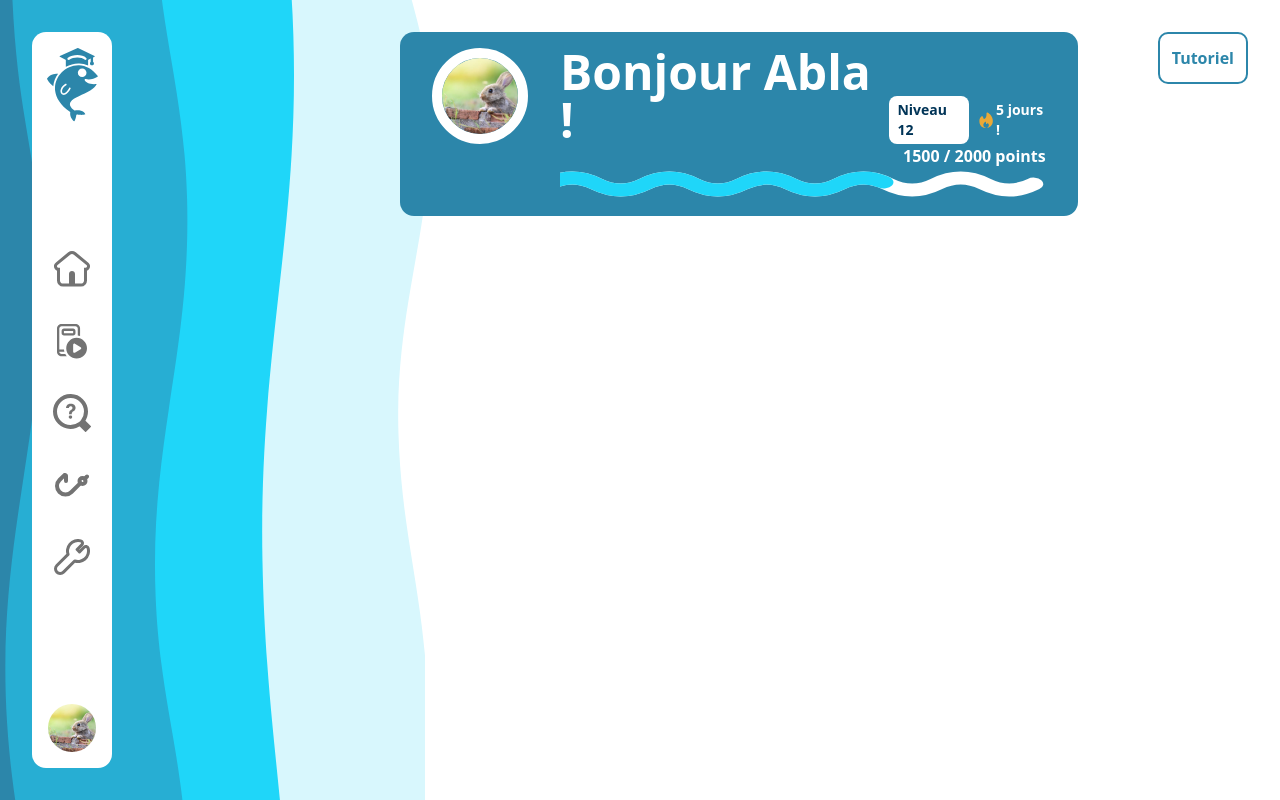
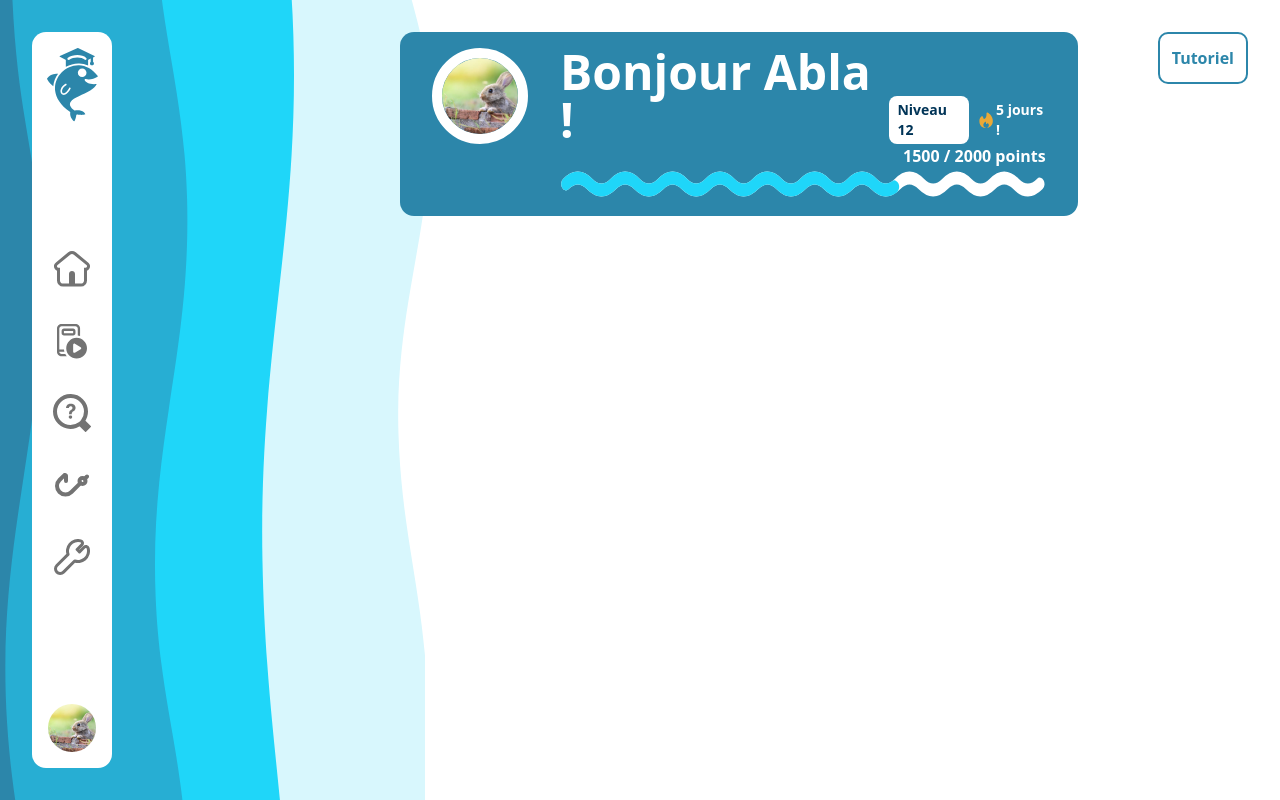
Before and after one commit to SHAfoin/learn-and-phish, a Next.js app: page /app in a window 1280 px wide. Built offline with nearby package versions, Linux system fonts and the light colour scheme.

Commit message:
fix(profile): update path length and SVG viewBox for progress display

```diff
--- a/components/ProfileHeader.tsx
+++ b/components/ProfileHeader.tsx
@@ -3,7 +3,7 @@ import Image from "next/image";
 
 export default function ProfileHeader() {
   const progress = (1500 / 2000) * 100; // 75%
-  const pathLength = 400;
+  const pathLength = 800;
   const completedLength = (pathLength * progress) / 100;
   return (
     <div className="w-full bg-ocean-700 flex px-8 py-4 gap-8 text-white font-bold rounded-xl">
@@ -39,19 +39,19 @@ export default function ProfileHeader() {
           <span>1500 / 2000 points</span>
           <div className="relative w-full h-8">
             <svg
-              viewBox="10 0 400 40"
+              viewBox="-10 0 820 40"
               className="w-full h-full"
               preserveAspectRatio="none"
             >
               <path
-                d="M 0 20 Q 20 5, 40 20 T 80 20 T 120 20 T 160 20 T 200 20 T 240 20 T 280 20 T 320 20 T 360 20 T 400 20"
+                d="M 0 20 Q 20 5, 40 20 T 80 20 T 120 20 T 160 20 T 200 20 T 240 20 T 280 20 T 320 20 T 360 20 T 400 20 T 440 20 T 480 20 T 520 20 T 560 20 T 600 20 T 640 20 T 680 20 T 720 20 T 760 20 T 800 20"
                 stroke="white"
                 strokeWidth="16"
                 fill="none"
                 strokeLinecap="round"
               />
               <path
-                d="M 0 20 Q 20 5, 40 20 T 80 20 T 120 20 T 160 20 T 200 20 T 240 20 T 280 20 T 320 20 T 360 20 T 400 20"
+                d="M 0 20 Q 20 5, 40 20 T 80 20 T 120 20 T 160 20 T 200 20 T 240 20 T 280 20 T 320 20 T 360 20 T 400 20 T 440 20 T 480 20 T 520 20 T 560 20 T 600 20 T 640 20 T 680 20 T 720 20 T 760 20 T 800 20"
                 stroke="#1fd6f9"
                 strokeWidth="16"
                 fill="none"
```
